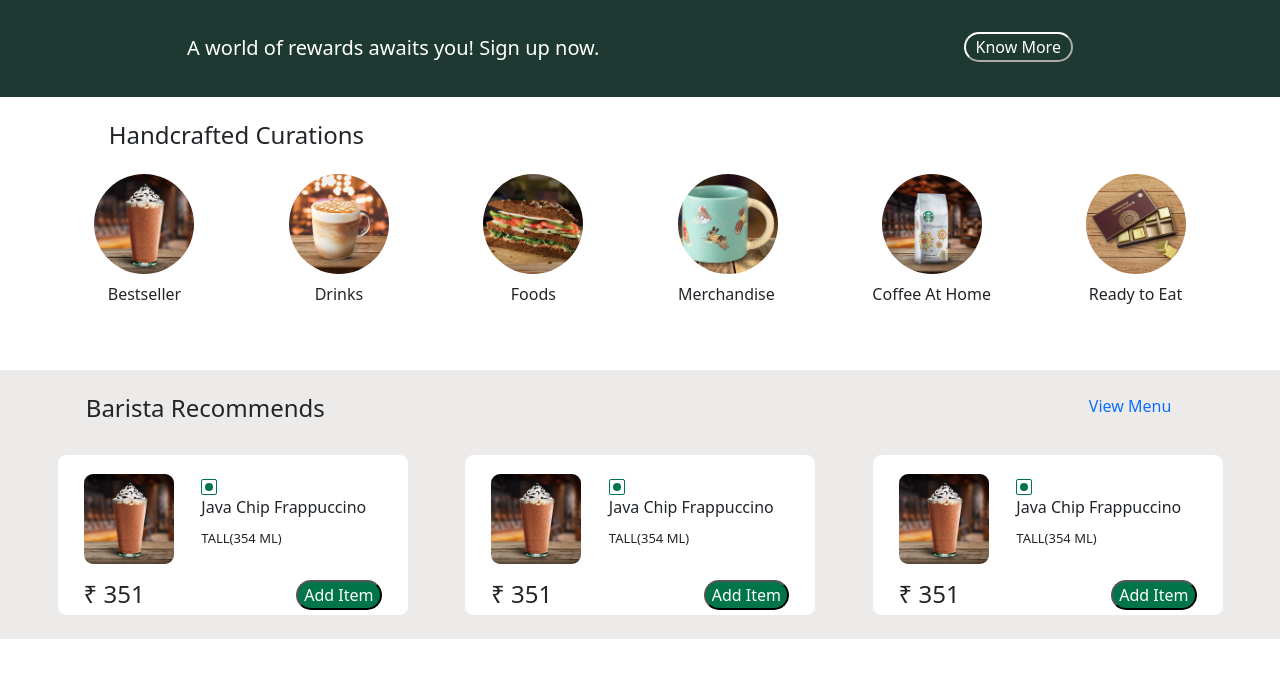
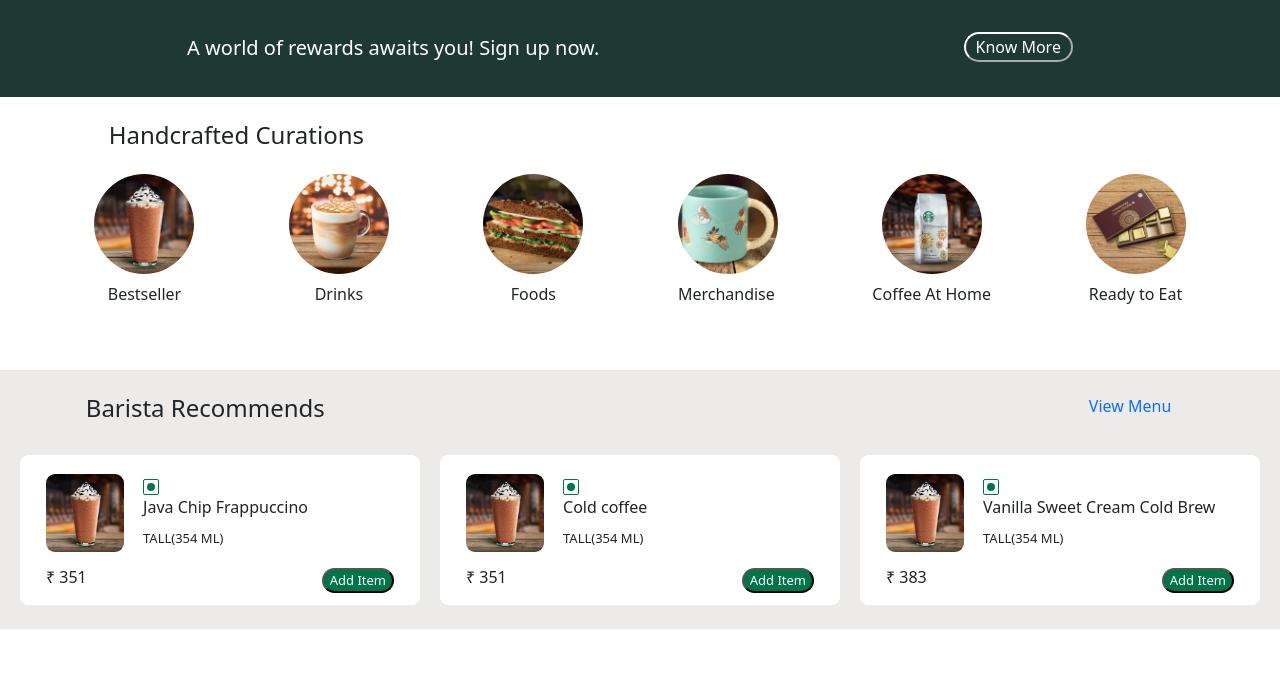
Before and after one commit to MOHDSAIFGIT/Bootstrap-Starbucks, a plain HTML site: page index.html in a window 1280 px wide. Shown: the part 91-768 px from the top of the page. Drawn offline with nearby package versions, Linux system fonts and the light colour scheme.

Commit message:
cards alignment

```diff
--- a/Css/style.css
+++ b/Css/style.css
@@ -39,16 +39,16 @@
 }
 .cards-content{
     border: 1px solid white;
-    width: 350px;
-    height: 160px;
+    width: 400px;
+    height: 150px;
     background-color: white;
     border-radius: 8px;
 
 }
 
 .card-img img{
-    height: 90px;
-    width: 90px;
+    height: 78px;
+    width: 78px;
     border-radius: 9px;
     margin-left: 25px;
     margin-top: 18px;
@@ -57,7 +57,7 @@
 .card-about{
     margin-top: 18px;
     /* background-color: aqua; */
-    width: 500px;
+    width: 900px;
     height: 90px;
 }
 .card-title h3{
@@ -70,12 +70,14 @@
 
 .card-bottom{
     justify-content: space-between;
+    font-size: small;
 }
-.card-price h4{
+.card-price h6{
     margin-left: 25px;
 }
 .card-add-item button{
     background-color: #00754a;
     border-radius: 30px;
     margin-right: 25px;
+
 }
--- a/index.html
+++ b/index.html
@@ -13,7 +13,7 @@
 
     <link rel="stylesheet" href="Css/style.css" />
   </head>
-  <body style="overflow-x: hidden;">
+  <body style="overflow-x: hidden">
     <!-- Navbar Section  -->
     <nav class="navbar navbar-expand-lg bg-body-white">
       <div class="container-fluid">
@@ -186,9 +186,11 @@
             </div>
           </div>
 
-          <div class="card-bottom d-flex mt-3 ">
-            <div class="card-price"><h4>₹ 351</h4></div>
-            <div class="card-add-item"><button class="text-white">Add Item</button></div>
+          <div class="card-bottom d-flex mt-1">
+            <div class="card-price"><h6>₹ 351</h6></div>
+            <div class="card-add-item">
+              <button class="text-white">Add Item</button>
+            </div>
           </div>
         </div>
 
@@ -200,14 +202,16 @@
             </div>
             <div class="card-about">
               <div><img src="images/veg.svg" alt="veg-symbol" /></div>
-              <div class="card-title"><h3>Java Chip Frappuccino</h3></div>
+              <div class="card-title"><h3>Cold coffee</h3></div>
               <div class="card-subtitle"><span> TALL(354 ML) </span></div>
             </div>
           </div>
 
-          <div class="card-bottom d-flex mt-3 ">
-            <div class="card-price"><h4>₹ 351</h4></div>
-            <div class="card-add-item"><button class="text-white">Add Item</button></div>
+          <div class="card-bottom d-flex mt-1">
+            <div class="card-price"><h6>₹ 351</h6></div>
+            <div class="card-add-item">
+              <button class="text-white">Add Item</button>
+            </div>
           </div>
         </div>
 
@@ -219,14 +223,18 @@
             </div>
             <div class="card-about">
               <div><img src="images/veg.svg" alt="veg-symbol" /></div>
-              <div class="card-title"><h3>Java Chip Frappuccino</h3></div>
+              <div class="card-title">
+                <h3>Vanilla Sweet Cream Cold Brew</h3>
+              </div>
               <div class="card-subtitle"><span> TALL(354 ML) </span></div>
             </div>
           </div>
 
-          <div class="card-bottom d-flex mt-3 ">
-            <div class="card-price"><h4>₹ 351</h4></div>
-            <div class="card-add-item"><button class="text-white">Add Item</button></div>
+          <div class="card-bottom d-flex mt-1">
+            <div class="card-price"><h6>₹ 383</h6></div>
+            <div class="card-add-item">
+              <button class="text-white">Add Item</button>
+            </div>
           </div>
         </div>
 
```
Also changed, not shown: images/BR-Coffee.webp (added).
